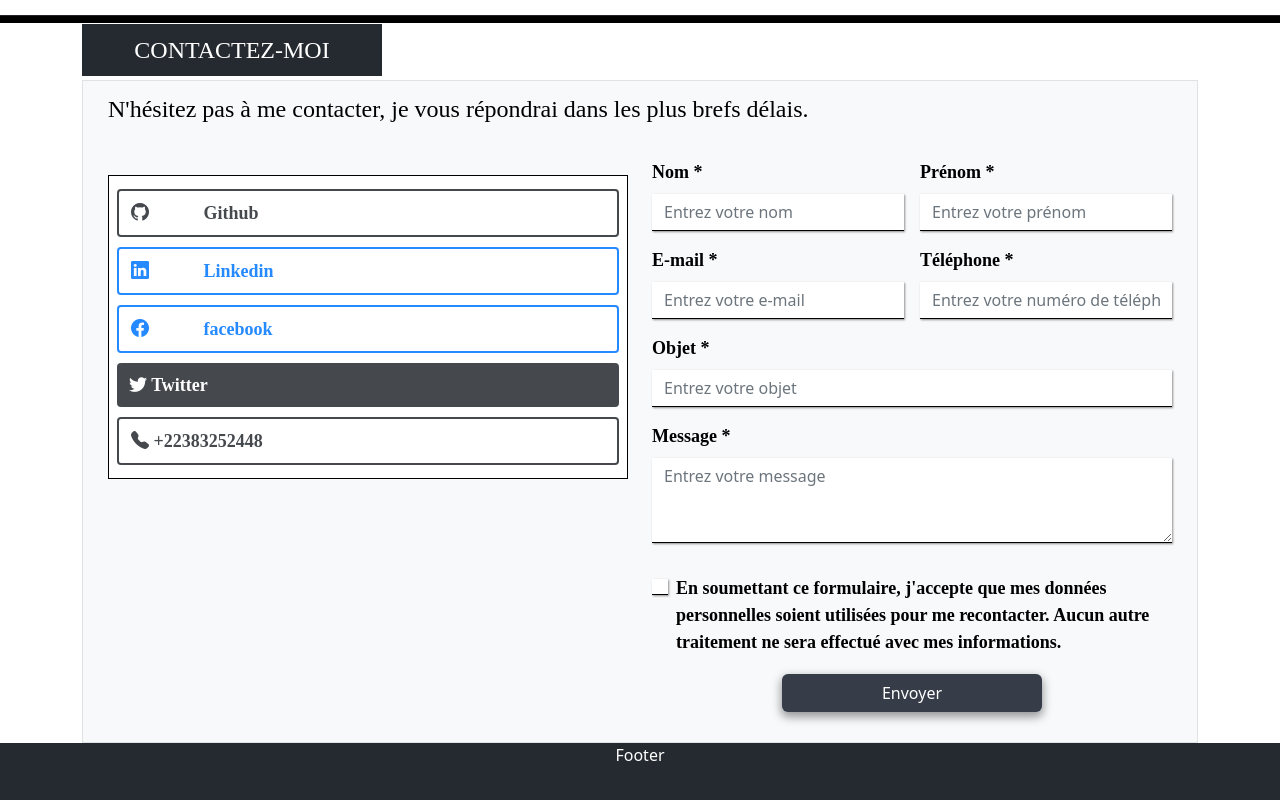
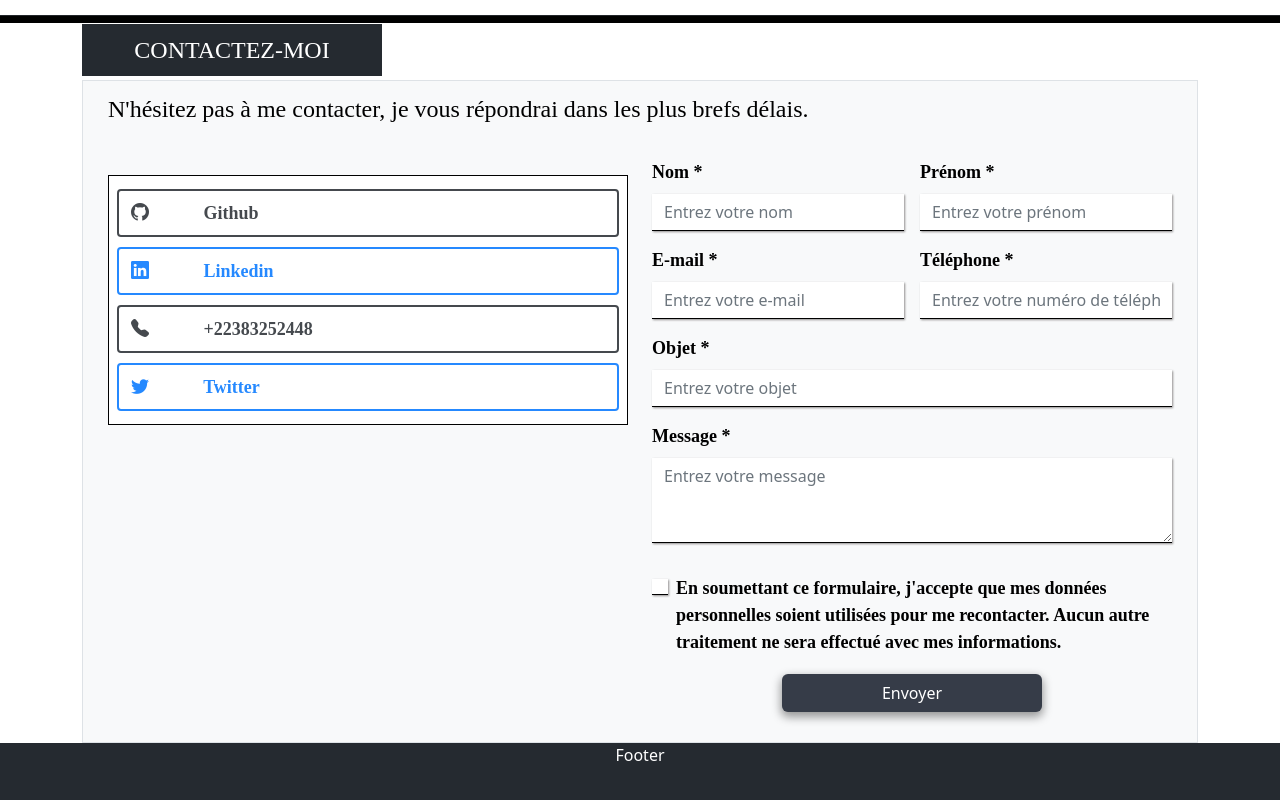
Before and after one commit to Dmchez33/MonPortfolio, a plain HTML site: page index.html in a window 1280 px wide. Shown: the part 2306-3106 px from the top of the page. Drawn offline with nearby package versions, Linux system fonts and the light colour scheme.

Commit message:
9 ème commit

```diff
--- a/index.css
+++ b/index.css
@@ -278,12 +278,21 @@ hr{
     margin-right: 50px !important;
 }
 
+.bi-twitter{
+    color: #0075FF;
+    margin-right: 50px !important;
+}
+
 .bi-linkedin{
     color: #0075FF;
     margin-right: 50px !important;
 }
 
 .bi-github{
+    color: #252A30;
+    margin-right: 50px !important;
+}
+.bi-telephone-fill{
     color: #252A30;
     margin-right: 50px !important;
 }
@@ -301,8 +310,8 @@ hr{
 }
 
 .twitter {
-    background-color: #252A30;
-    color: white;
+    border: 2px solid #0075FF !important;
+    color: #0075FF;
     opacity: 0.2;
 
 }
--- a/index.html
+++ b/index.html
@@ -458,17 +458,17 @@
                            class="linkedin btn1">
                             <i class="bi bi-linkedin"></i> Linkedin
                         </a>
-
-                        <a href="#" class="fb btn1">
+                        <a href="#" class="telephone btn1">
+                            <i class="bi bi-telephone-fill"></i> +22383252448
+                        </a>
+                        <!--<a href="#" class="fb btn1">
                             <i class="bi bi-facebook"></i> facebook
-                        </a>
+                        </a>-->
                         <a href="#" class="twitter btn1">
                             <i class="bi bi-twitter"></i> Twitter
                         </a>
 
-                        <a href="#" class="telephone btn1">
-                            <i class="bi bi-telephone-fill"></i> +22383252448
-                        </a>
+
 
 
                     </div>
```
